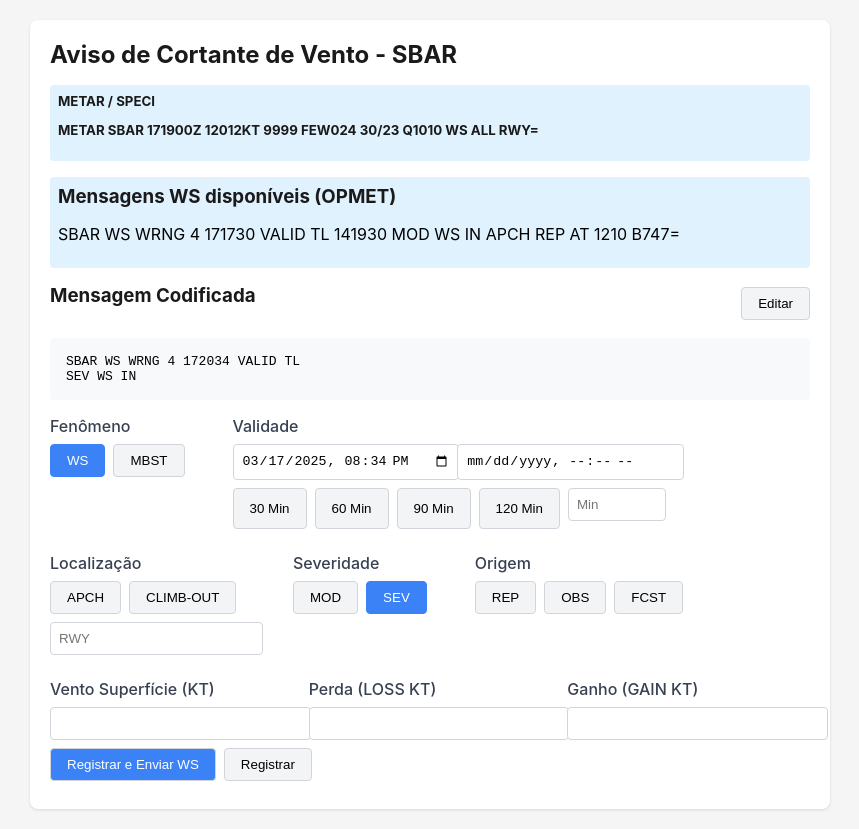
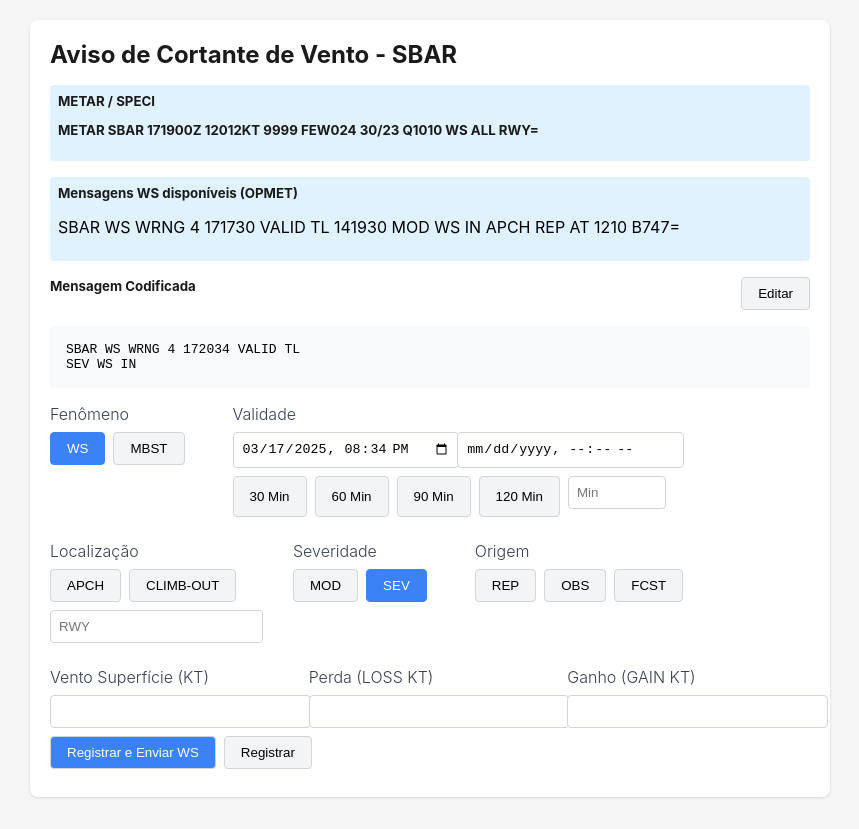
Before and after one commit to reinaldo-rab/telaws, a plain HTML site: page index.html in a window 1280 px wide. Shown: the whole page, without its empty margins (210-1069 px from the left). Drawn offline with Linux system fonts and the light colour scheme.

Commit message:
Update index.html

```diff
--- a/index.html
+++ b/index.html
@@ -41,7 +41,7 @@
         label {
             display: block;
             margin-bottom: 0.5rem;
-            font-weight: 500;
+            font-weight: 300;
             color: #374151;
         }
 
@@ -121,7 +121,7 @@
         </div>
 
         <div class="info-box">
-            <h3>Mensagens WS disponíveis (OPMET)</h3>
+            <h5>Mensagens WS disponíveis (OPMET)</h5>
             <p>SBAR WS WRNG 4 171730 VALID TL 141930 MOD WS IN APCH REP AT 1210 B747=</p>
         </div>
 
@@ -129,7 +129,7 @@
             <!-- Mensagem Codificada -->
             <div class="form-group">
                 <div style="display: flex; justify-content: space-between; align-items: center;">
-                    <h3>Mensagem Codificada</h3>
+                    <h5>Mensagem Codificada</h5>
                     <button type="button" id="editMsgBtn">Editar</button>
                 </div>
                 <pre class="preview" id="messagePreview"></pre>
```
